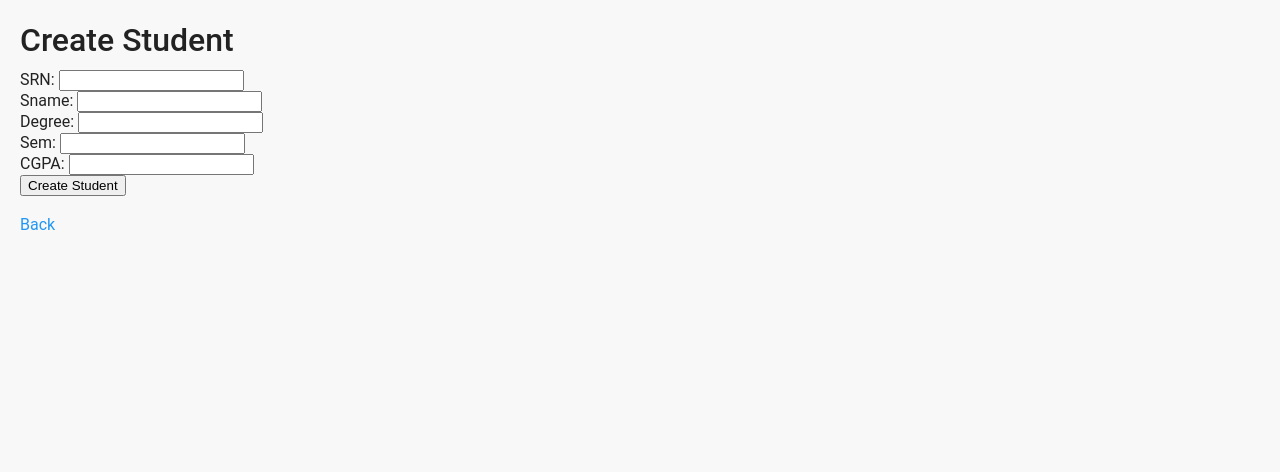
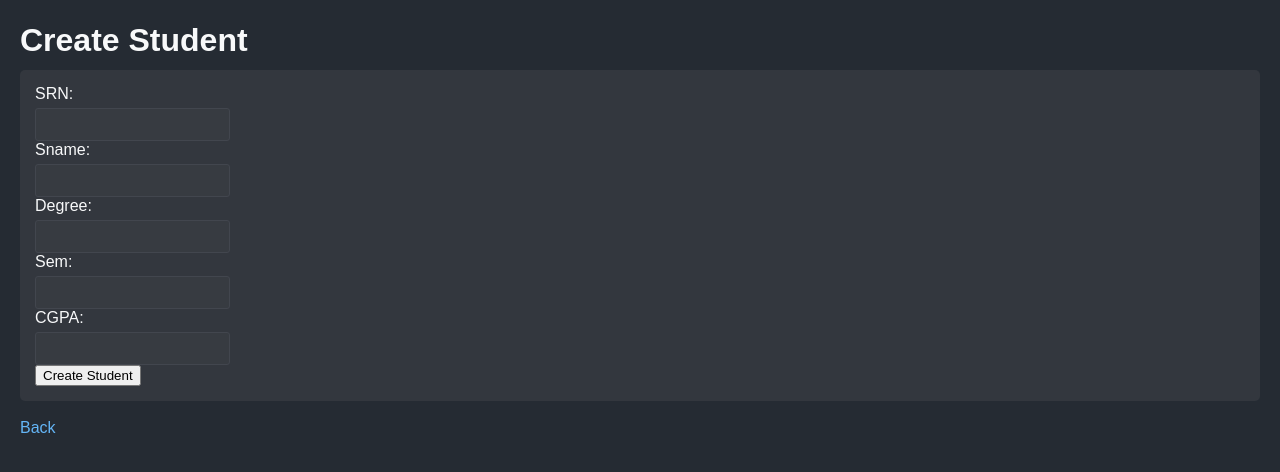
Before and after one commit to rakeshprasanna/mongoDB_student_application, a Flask app: page /create in a window 1280 px wide. Shown: the top 472 px of the page. Run offline with Flask 3, Linux system fonts and the light colour scheme.

Commit message:
Redid the theming.

```diff
--- a/static/style.css
+++ b/static/style.css
@@ -1,77 +1,125 @@
-
+/* Global styles */
 
 body {
-  font-family: Roboto, Oxygen,
-    Ubuntu, Cantarell, "Open Sans", sans-serif;
+  font-family: Ubuntu Monospace, sans-serif;
   margin: 20px;
-  background-color: #f8f8f8;
-  color: #222;
+  background-color: #252b33; /* Deep Space Blue */
+  color: #f8f9fa; /* Moonbeam */
+  transition: background-color 0.3s ease-in-out;
 }
 
 h1, h2 {
   margin-bottom: 10px;
-  font-weight: 500;
+  font-weight: 700;
   line-height: 1.2;
-}
-
-h1 {
-  font-size: 2em;
+  color: #f8f9fa;
+  transition: color 0.3s ease-in-out;
 }
 
 h2 {
   font-size: 1.5em;
 }
 
+a {
+  color: #64b5f6; /* Cyber Teal */
+  text-decoration: none;
+  transition: color 0.3s ease-in-out;
+}
 
+a:hover {
+  color: #47a3ff; /* Electric Blue */
+}
+
+/* Table styles */
 
 table {
   border-collapse: collapse;
   width: 100%;
   border-radius: 5px;
-  box-shadow: 0 1px 3px rgba(0, 0, 0, 0.2);
+  box-shadow: 0 2px 5px rgba(0, 0, 0, 0.2);
+  background-color: #33373e; /* Dark Space Gray */
+  animation: fade-in 0.5s ease-in-out;
+}
+
+@keyframes fade-in {
+  from { opacity: 0; }
+  to { opacity: 1; }
 }
 
 th, td {
   padding: 8px 15px;
-  border: 1px solid #ddd;
+  border: 1px solid #42464e; /* Nebula Gray */
   text-align: left;
+  color: #f8f9fa;
 }
 
 th {
-  background-color: #eee;
+  background-color: #33373e;
   font-weight: bold;
 }
 
 tr:nth-child(even) {
-  background-color: #f2f2f2;
+  background-color: #373b41; /* Asteroid Gray */
 }
 
+/* Form styles */
 
-
-a {
-  color: #2196f3;
-  text-decoration: none;
-  transition: color 0.2s ease-in-out;
+form {
+  background-color: #33373e;
+  border-radius: 5px;
+  padding: 15px;
+  animation: fade-in 0.5s ease-in-out;
 }
 
-a:hover {
-  color: #1976d2;
+label {
+  display: block;
+  margin-bottom: 5px;
+  color: #f8f9fa;
 }
 
+input, textarea {
+  background-color: #373b41;
+  border: 1px solid #42464e;
+  border-radius: 3px;
+  padding: 8px;
+  color: #f8f9fa;
+  font-family: inherit;
+  animation: text-field-glow 0.5s ease-in-out;
+}
 
+@keyframes text-field-glow {
+  0% { box-shadow: none; }
+  50% { box-shadow: 0 0 5px #64b5f6; }
+  100% { box-shadow: none; }
+}
+
+input[type="submit"] {
+  background-color: #64b5f6;
+  border: none;
+  border-radius: 5px;
+  padding: 8px 15px;
+  color: #f8f9fa;
+  font-weight: bold;
+  cursor: pointer;
+  animation: button-pulse 1s ease-in-out infinite;
+}
+
+@keyframes button-pulse {
+  0% { transform: scale(1); }
+  50% { transform: scale(1.1); }
+  100% { transform: scale(1); }
+}
+
+/* Additional styles */
 
 .button {
   display: inline-block;
   padding: 8px 15px;
   border-radius: 5px;
   border: 1px solid transparent;
-  background-color: #2196f3;
-  color: #fff;
+  background-color: #64b5f6;
+  color: #f8f9fa;
   font-weight: bold;
   cursor: pointer;
-  transition: background-color 0.2s ease-in-out;
+  animation: button-pulse 1s ease;
 }
-
-.button:hover {
-  background-color: #1976d2;
-}
```
